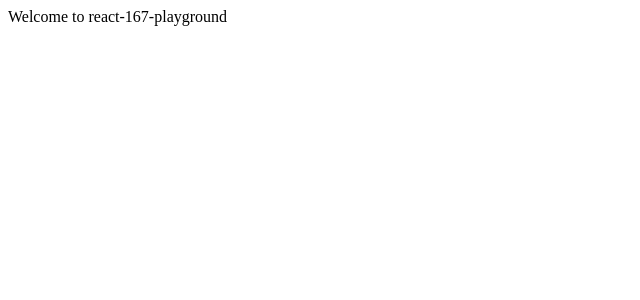
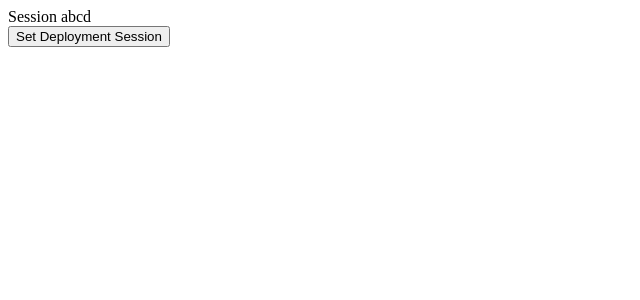
Before and after one commit to goldenshun/react-167-playground, a Next.js app: page / in a window 1280 px wide. Shown: the top 300 px of the page, without its empty margins (0-640 px from the left). Built offline with nearby package versions, Linux system fonts and the light colour scheme.

Commit message:
Using the effects to get and set

```diff
--- /dev/null
+++ b/hooks/DeploymentSession.js
@@ -0,0 +1,17 @@
+import { useEffect, useState } from 'react';
+import fetchDeploymentSession from '../lib/fetchDeploymentSession';
+
+const DeploymentSession = () => {
+  const [deploymentSession, setDeploymentSession] = useState(null);
+
+  useEffect(() => {
+    fetchDeploymentSession()
+      .then((result) => {
+        setDeploymentSession(result);
+      });
+  }, []);
+
+  return { deploymentSession, setDeploymentSession };
+};
+
+export default DeploymentSession;
--- /dev/null
+++ b/lib/fetchDeploymentSession.js
@@ -0,0 +1,7 @@
+const fetchDeploymentSession = () => new Promise((resolve) => {
+  setTimeout(() => {
+    resolve({ id: 'abcd' });
+  }, 500);
+});
+
+export default fetchDeploymentSession;
--- a/pages/index.js
+++ b/pages/index.js
@@ -1,5 +1,17 @@
-const Index = () => (
-  <div>Welcome to react-167-playground</div>
-);
+import useDeploymentSession from '../hooks/DeploymentSession';
+
+const Index = () => {
+  const { deploymentSession, setDeploymentSession } = useDeploymentSession();
+  if (!deploymentSession) return null;
+
+  return (
+    <div>
+      <div>{`Session ${deploymentSession.id}`}</div>
+      <div>
+        <button type="button" onClick={() => setDeploymentSession({ id: 'changed_id' })}>Set Deployment Session</button>
+      </div>
+    </div>
+  );
+};
 
 export default Index;
```
